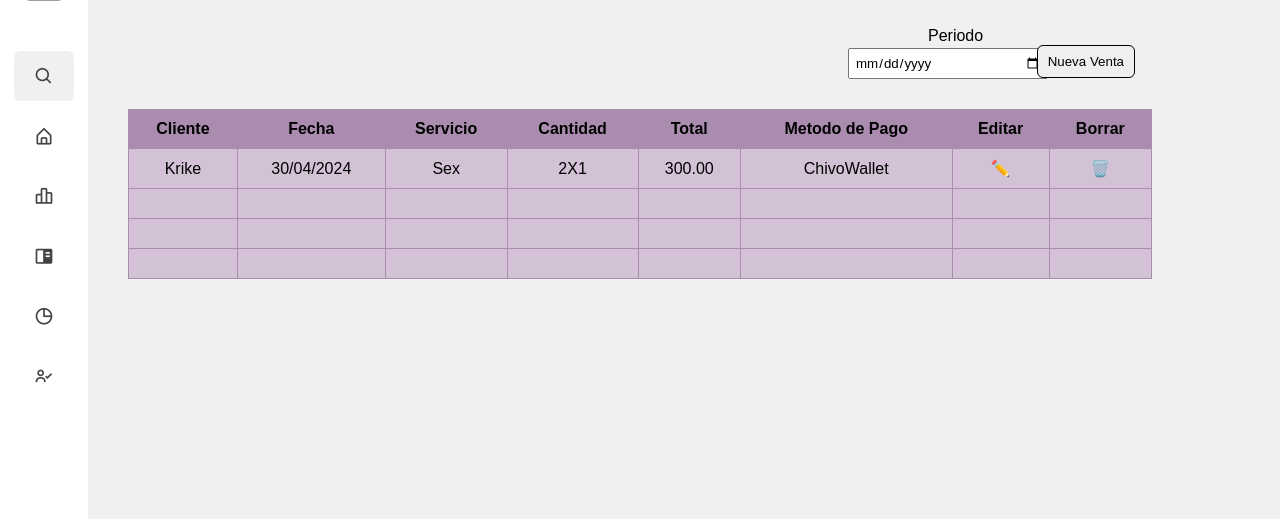
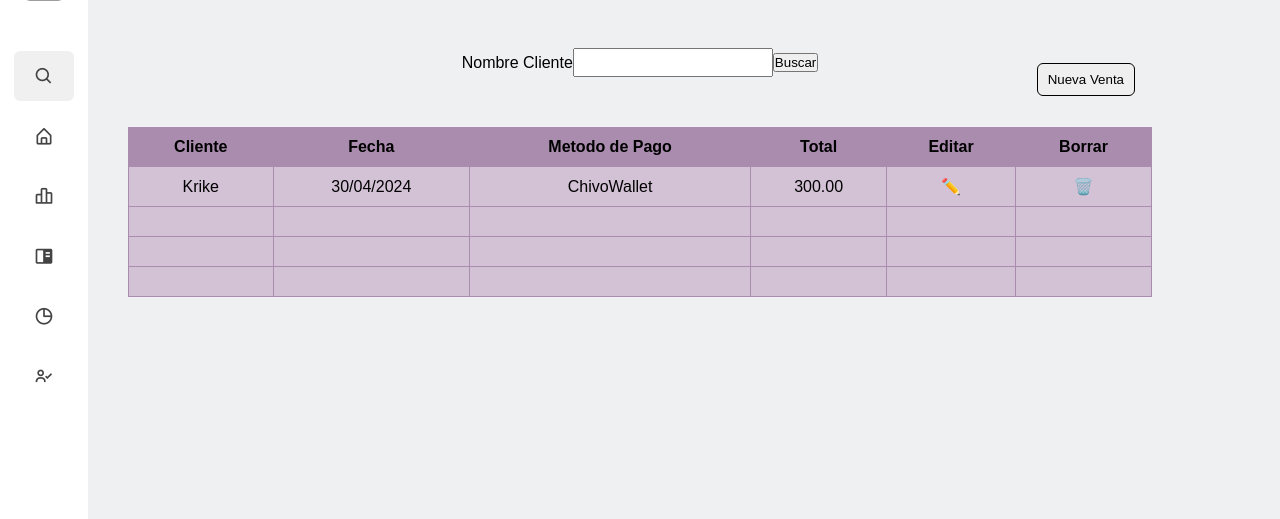
Before and after one commit to kenetcode/ERP-Ventas, a Django app: page /nuevoServicio/registroVentas/ in a window 1280 px wide. Shown: the part 39-558 px from the top of the page. Run offline with Django 5.2, Linux system fonts and the light colour scheme; the visitor is signed in with stand-in values (Sample User, id 1); grey boxes are pictures that could not be loaded.

Commit message:
NO FUSIONAR QLEROS

```diff
--- a/erp/ventas/static/ventas/css/registroVentas.css
+++ b/erp/ventas/static/ventas/css/registroVentas.css
@@ -15,24 +15,32 @@ h1 {
     margin-bottom: 50px;
 }
 
-.periodo {
+.nombre {
     display: flex;
-    justify-content: space-between;
+    justify-content: center;
     align-items: center;
-    margin-bottom: 30px;
+    margin-bottom: 50px; /* Aumenta el margen inferior para separar de la tabla */
 }
 
-.periodo label {
-    position: absolute;
-    margin-top: -55px;
-    margin-left: 800px;
+.nombre label {
+    position: relative; /* Cambia a posición relativa */
+    margin-top: 0; /* Ajusta el margen superior si es necesario */
+    margin-left: 0; /* Ajusta el margen izquierdo si es necesario */
 }
 
-.periodo input {
+.nombre input {
     width: 200px;
     padding: 5px;
-    margin-left: 720px;
+    margin-left: 0; /* Elimina el margen izquierdo */
 }
+
+.buttons button {
+    position: relative; /* Cambia a posición relativa */
+    right: 0; /* Ajusta la posición derecha si es necesario */
+    margin-top: 0; /* Ajusta el margen superior si es necesario */
+    margin-right: 15px; /* Ajusta el margen derecho si es necesario */
+}
+
 
 .buttons button {
     margin-right: 10px;
@@ -76,6 +84,6 @@ button.edit, button.delete {
     font-size: 16px;
 }
 
-button.edit:hover, button.delete:hover, button.fecha:hover, button.ventas:hover {
+button.edit:hover, button.delete:hover, button.text:hover, button.ventas:hover {
     opacity: 0.7;
 }
--- a/erp/ventas/templates/nuevoServicio.html
+++ b/erp/ventas/templates/nuevoServicio.html
@@ -5,13 +5,13 @@
     <meta charset="UTF-8">
     <meta name="viewport" content="width=device-width, initial-scale=1.0">
     <title>Formulario centrado</title>
-    <link rel="stylesheet" type="text/css" href="{% static 'ventas/css/newService.css' %}">
+    <link rel="stylesheet" type="text/css" href="{% static 'ventas/css/nuevoServicio.css' %}">
 </head>
 <body>
     <div class="container">
 
         <header>
-            <h1>Ingresar Nuevo Servicio</h1>
+            <h1>Ingresar Nuevo </h1>
         </header>
     <form action="/ingresarServicio/" method="post">
         {% csrf_token %}
--- a/erp/ventas/templates/registroVentas.html
+++ b/erp/ventas/templates/registroVentas.html
@@ -103,9 +103,10 @@
       <header>
         <h1>Registro de Ventas</h1>
       </header>
-        <div class="periodo">
-            <label for="periodo">Periodo</label>
-            <input type="date" id="fecha">
+        <div class="nombre">
+            <label for="nombre">Nombre Cliente</label>
+            <input type="text" id="text">
+            <button class="buscar">Buscar</button>
         </div>
         <div class="buttons">
             <button class="ventas">Nueva Venta</button>
@@ -116,10 +117,8 @@
                 <tr>
                     <th>Cliente</th>
                     <th>Fecha</th>
-                    <th>Servicio</th>
-                    <th>Cantidad</th>
+                    <th>Metodo de Pago</th>
                     <th>Total</th>
-                    <th>Metodo de Pago</th>
                     <th>Editar</th>
                     <th>Borrar</th>
                 </tr>
@@ -128,10 +127,8 @@
                 <tr>
                     <td>Krike</td>
                     <td>30/04/2024</td>
-                    <td>Sex</td>
-                    <td>2X1</td>
+                    <td>ChivoWallet</td>
                     <td>300.00</td>
-                    <td>ChivoWallet</td>
                     <td>
                         <button class="edit">✏️</button>
 
@@ -143,8 +140,6 @@
             </tbody>
             <tbody>
                 <tr>
-                    <td></td>
-                    <td></td>
                     <td></td>
                     <td></td>
                     <td></td>
@@ -161,8 +156,6 @@
                     <td></td>
                     <td></td>
                     <td></td>
-                    <td></td>
-                    <td></td>
                     <td>
                     </td>
                     <td>
@@ -171,8 +164,6 @@
             </tbody>
             <tbody>
                 <tr>
-                    <td></td>
-                    <td></td>
                     <td></td>
                     <td></td>
                     <td></td>
```
Also changed, not shown: erp/ventas/static/ventas/css/nuevoServicio.css (renamed from erp/ventas/static/ventas/css/newService.css, +8 -13 lines).
